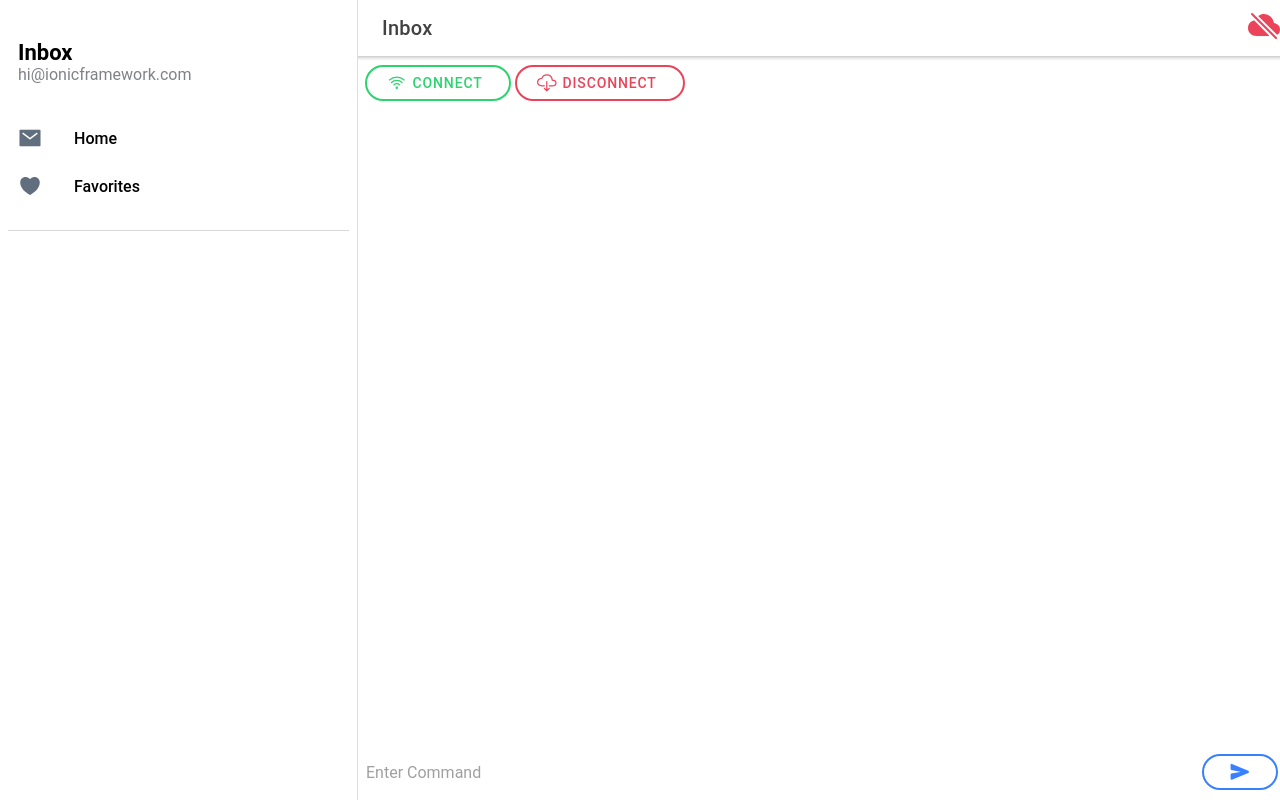
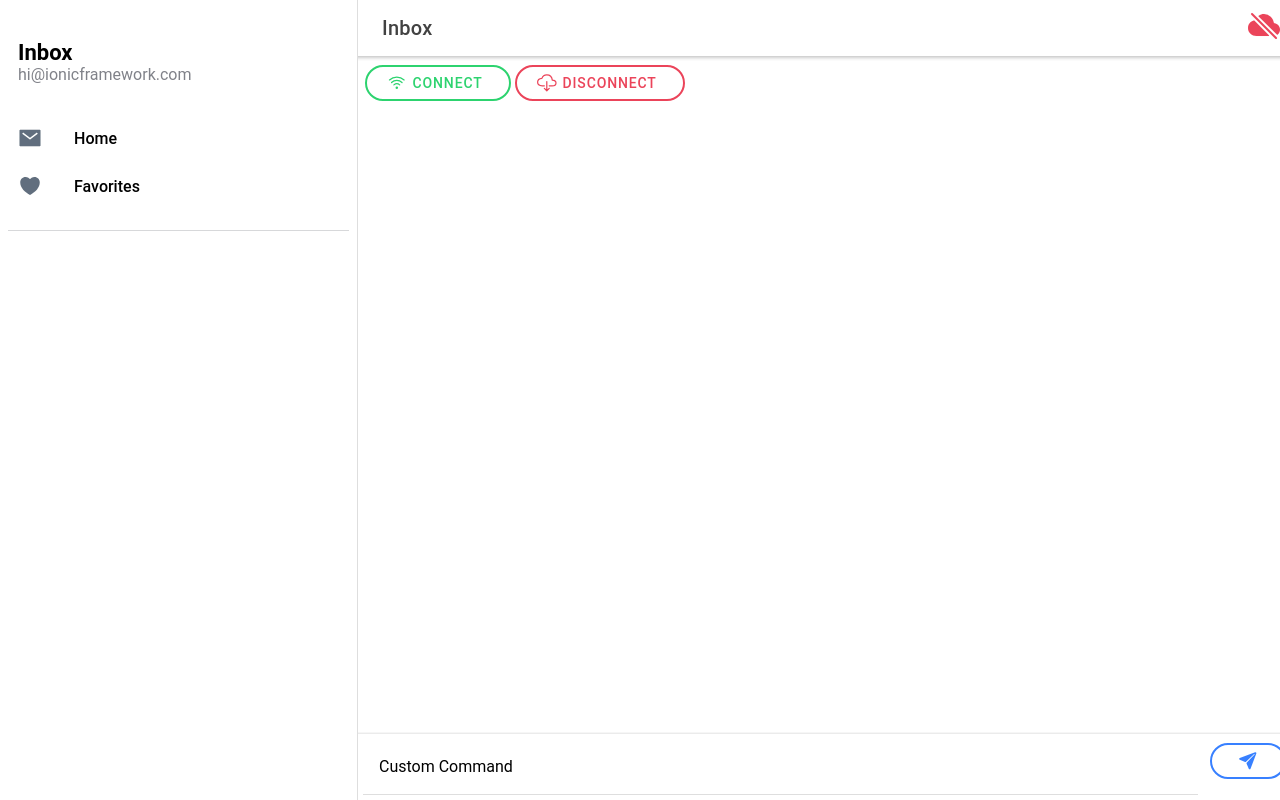
Before and after one commit to TheoChristo/LedBarApp, a React (Create React App) app: page /page/Inbox in a window 1280 px wide. Built offline with nearby package versions, Linux system fonts and the light colour scheme.

Commit message:
Fixed footer

```diff
--- a/src/pages/Page.tsx
+++ b/src/pages/Page.tsx
@@ -1,9 +1,9 @@
-import { IonButtons, IonCol, IonContent, IonHeader, IonMenuButton, IonPage, IonRow, IonTitle, IonToolbar } from '@ionic/react';
+import { IonButtons, IonCol, IonContent, IonHeader, IonItem, IonLabel, IonMenuButton, IonPage, IonRow, IonTitle, IonToolbar } from '@ionic/react';
 import { IonFab, IonFabButton, IonInput, IonFooter} from '@ionic/react';
 import { useParams } from 'react-router';
 import { IonButton, useIonToast } from '@ionic/react';
 import { IonIcon } from '@ionic/react';
-import { wifiOutline, send, cloudDone, cloudOffline, cloudDownloadOutline} from 'ionicons/icons';
+import { wifiOutline, send, cloudDone, cloudOffline, cloudDownloadOutline, paperPlane} from 'ionicons/icons';
 import ReactDOM from 'react-dom';
 import React, { useState } from 'react';
 
@@ -98,22 +98,24 @@ const Page: React.FC = () => {
 
 
       </IonContent>
-      <IonFooter className="ion-no-border">
+      <IonFooter>
           <IonToolbar>
             <IonRow>
-              <IonInput value={text} placeholder="Enter Command" onIonChange={e => setText(e.detail.value!)} clearInput></IonInput>
-              {/* <IonCol> */}
-                {/* <IonFab vertical="top" horizontal="start">
-                  <IonFabButton size = "small" onClick={() => sendMessage()}>
-                    <IonIcon icon={send} />
-                  </IonFabButton>
-                </IonFab> */}
 
+              <IonCol sizeXs="11">
+                <IonItem>
+                  <IonLabel position="floating">Custom Command</IonLabel>
+                  <IonInput value={text} onIonChange={e => setText(e.detail.value!)} clearInput></IonInput>
+                </IonItem>
+              </IonCol>
+
+              <IonCol sizeXs="1">
                 <IonButton fill = "outline"  shape="round" onClick={() => sendMessage()}>
-                  <IonIcon icon={send} />
+                  <IonIcon icon={paperPlane} />
                 </IonButton>
 
-              {/* </IonCol> */}
+              </IonCol>
+
             </IonRow>
           </IonToolbar>
         </IonFooter>
```
